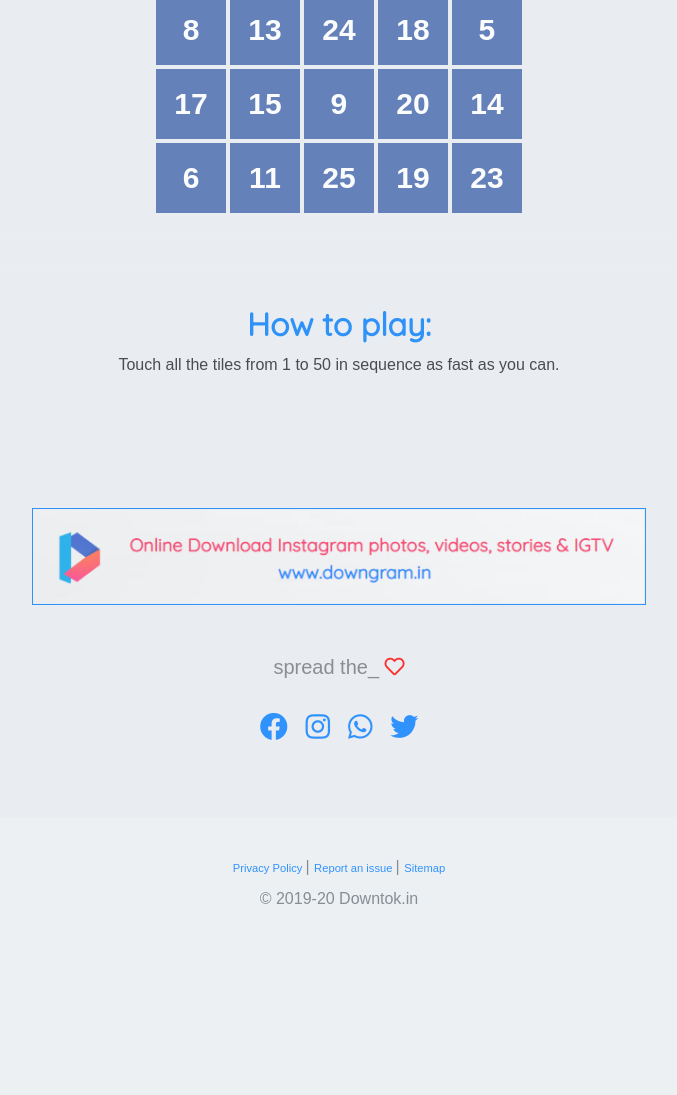
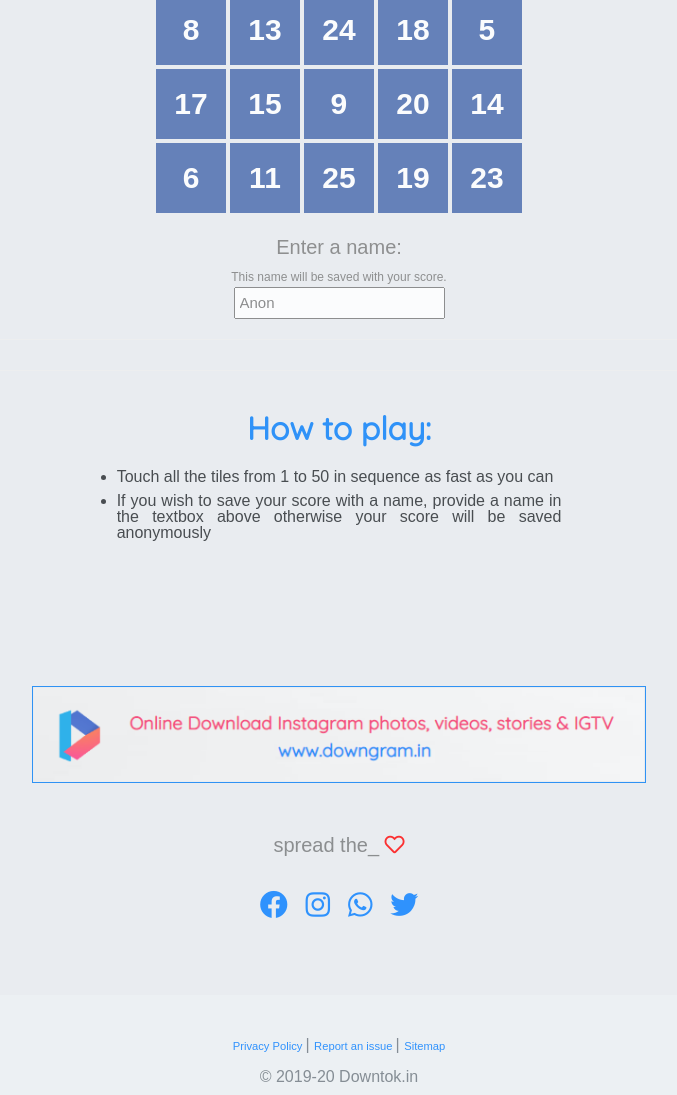
Before and after one commit to far11ven/1To50-Game-Web, a PHP site: page / in a window 1280 px wide. Shown: the part 621-1716 px from the top of the page, without its empty margins (301-978 px from the left). Before the commit the page ends 1525 px from the top, so only its background shows below. Run offline with PHP 8.4, Linux system fonts and the light colour scheme; some libraries are stand-ins or nearby versions.

Commit message:
added name with scores feature

```diff
--- a/files/main.js
+++ b/files/main.js
@@ -77,6 +77,10 @@ $(function () {
 function saveSessionDetails(resultTime, t) {
   let sessionBody = { name: "Anon", score: resultTime, channelType: "web" };
 
+  if (document.getElementById("player-name").value) {
+    sessionBody.name = document.getElementById("player-name").value;
+  }
+
   fetch("https://prod.downgram.in/api/downtok-game/savesession", {
     method: "POST",
     body: JSON.stringify(sessionBody),
--- a/index.html
+++ b/index.html
@@ -139,16 +139,27 @@
 						<div style="opacity: 1;"><span class="box" style="z-index:85"></span>15</div>
 						<div style="opacity: 1;"><span class="box" style="z-index:96"></span>4</div>
 					</div>
+					<pre></pre>
+					<br>
+					<h5>Enter a name:</h5>
+					<p>This name will be saved with your score.</p>
+
+					<input id="player-name" type="text" placeholder="Anon" />
 				</div>
 				<div class="proposeFbLike">
 					<h3 id="spinner" class="display-4"><i class="fas fa-cog fa-spin"></i></h3>
 				</div>
 
 
-				<div id="how-to-play">
+				<div id="how-to-play" class="container-fluid col-md-8">
 					<p class="title">How to play:</p>
 					<br>
-					<p>Touch all the tiles from 1 to 50 in sequence as fast as you can.</p>
+					<ul>
+						<li>Touch all the tiles from 1 to 50 in sequence as fast as you can</li>
+						<li>If you wish to save your score with a name, provide a name in the textbox above otherwise
+							your score will be saved anonymously</li>
+					</ul>
+
 				</div>
 				<div class="ads" style="width: 100%; height: auto;">
 					<script async="" src="https://pagead2.googlesyndication.com/pagead/js/adsbygoogle.js"></script>
--- a/result.html
+++ b/result.html
@@ -153,10 +153,12 @@
 			<a class="footer-link" href="/pages/report-issue.html">
 				Report an issue
 			</a>
+			|
 			<a class="footer-link" href="/sitemap.xml">
 				Sitemap
 			</a>
 			<pre></pre>
+			<br>
 			<span class="text-muted my-10">© 2019-20 Downtok.in</span>
 		</div>
 	</footer>
--- a/style.css
+++ b/style.css
@@ -76,6 +76,7 @@ span.modal-link {
   display: inline-block;
   position: relative;
 }
+
 form#search-form {
   margin: 10px 0px;
 }
@@ -148,11 +149,14 @@ input#search-box:hover {
   box-shadow: inset 0 1px 1px rgba(0, 0, 0, 0.075);
 }
 
-#watchagif,
-#watchavideo {
-  font-size: 15px;
-  color: #1f74c9;
-  text-decoration: underline;
+#how-to-play ul {
+  list-style-type: disc;
+  text-align: justify;
+  font-family: Gulim, "굴림", AppleGothic, sans-serif;
+}
+
+#how-to-play li {
+  margin: 8px;
 }
 
 img.playstore:hover,
@@ -258,7 +262,7 @@ span.stats {
 }
 
 .ads {
-  padding: 15px;
+  padding: 1rem;
 }
 
 .social {
@@ -354,8 +358,10 @@ input.form-control:focus {
   background-color: #55f;
 }
 
-input#share-link {
+input#share-link,
+input#player-name {
   font-size: 15px;
+  padding: 4px;
 }
 
 /* 404.html style */
```
Also changed, not shown: pages/leaderboard.html (+6 -2 lines), assets/confetti.jpg (deleted), assets/confetti.png (added), assets/logo_512.png (deleted).
